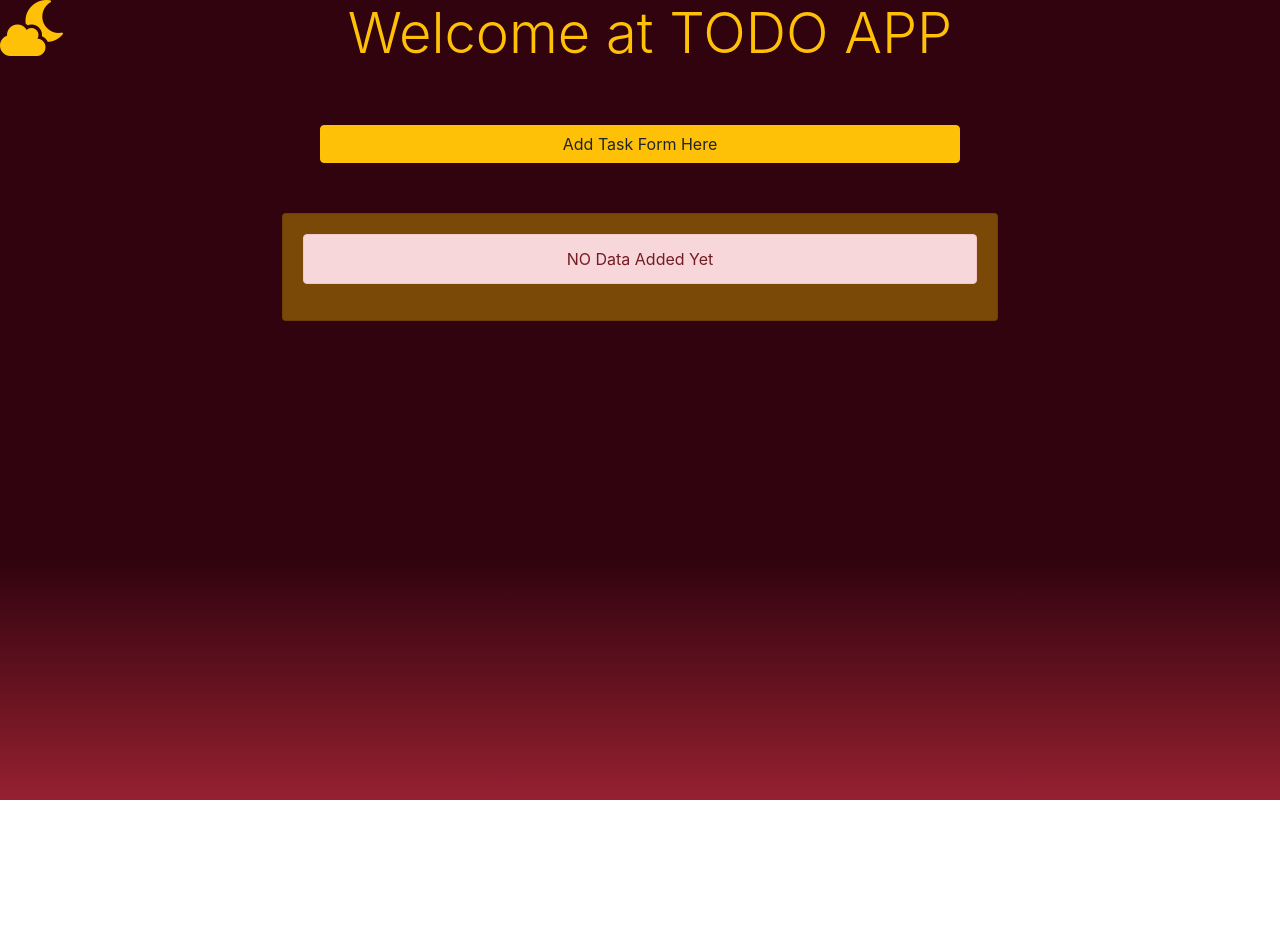
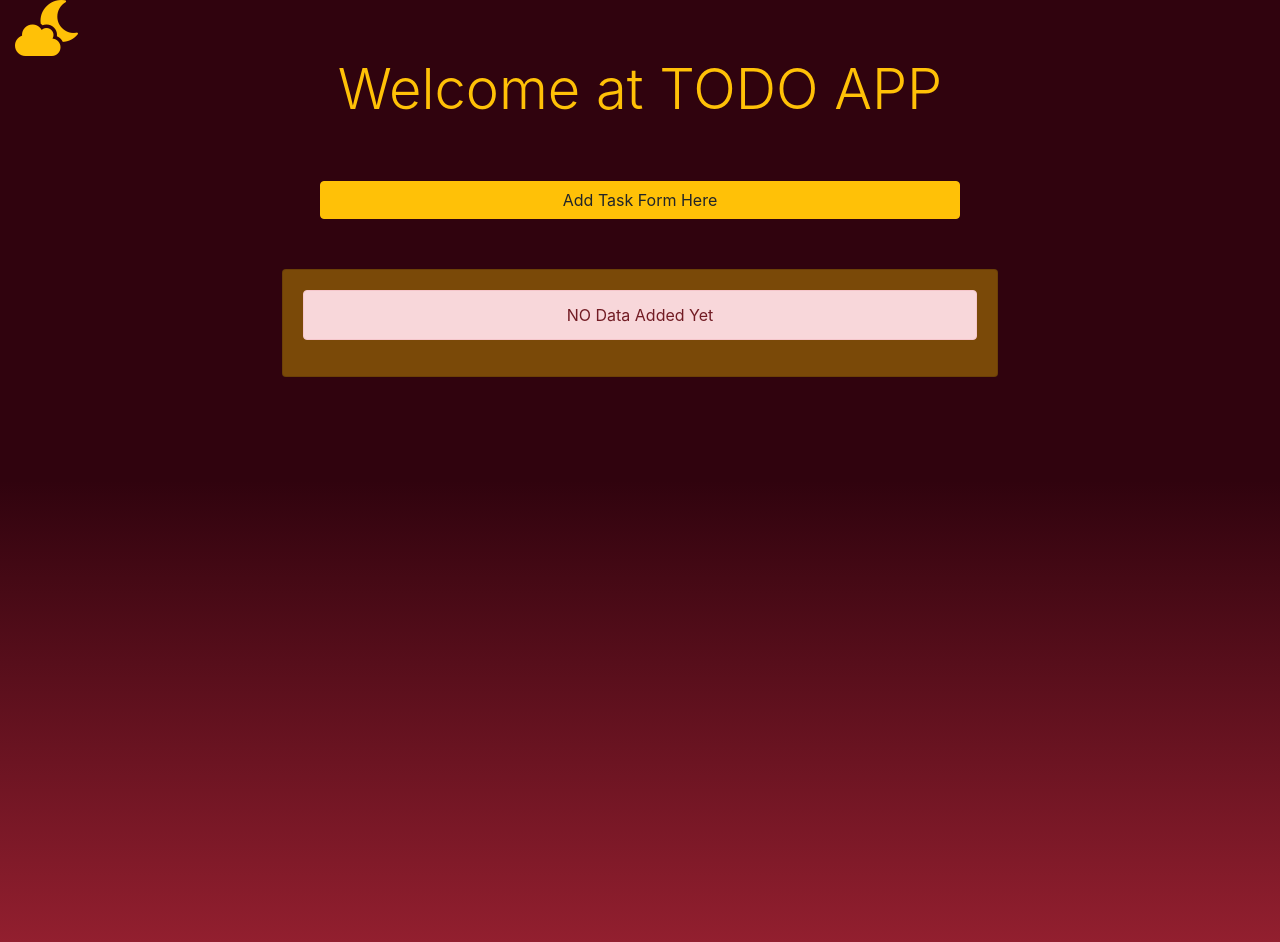
Before and after one commit to ahmedelzor/dotd-app-1, a plain HTML site: page index.html in a window 1280 px wide. Both pictures are taken after a click on the icon 10 px from the left and 28 px from the top of the page. Before the commit the page ends 800 px from the top, so only its background shows below. Drawn offline with Linux system fonts and the light colour scheme.

Commit message:
updat color

```diff
--- a/css/main.css
+++ b/css/main.css
@@ -1,15 +1,15 @@
 .layout{
     background-size: 100% 100%;
-    background: linear-gradient(to bottom , rgb(26, 15, 1) 70% , rgb(121, 76, 10));
-    height: 100vh;
+    background: linear-gradient(to bottom , rgb(26, 15, 1) 50% , rgb(121, 76, 10));
+    height: 120vh;
     color: white;
 
 
 }
 .dark{
     background-size: 100% 100%;
-    background: linear-gradient(to bottom , rgb(48, 3, 14) 70% , rgb(150, 32, 48));
-    height: 100vh;
+    background: linear-gradient(to bottom , rgb(48, 3, 14) 50% , rgb(150, 32, 48));
+    height: 120vh;
     color: white;
 }
 .card{
@@ -29,12 +29,11 @@
    display: block;
 }
 .chack{
-    text-decoration: line-through;
     background-color: #333;
 }
 #mood{
     width: 20px;
-    float: left;
+   display: flex;
 }
 #modalbtn{
     margin: 50px 25%;
--- a/index.html
+++ b/index.html
@@ -12,7 +12,7 @@
 
 <body>
     <div class="layout">
-      <h1 class=" text-center display-4 text-warning "> <i  id="mood" class="fas fa-cloud-sun"></i> Welcome at TODO APP</h1>
+      <h1 class=" text-center display-4 text-warning col-md-12"> <i  id="mood" class=" col-md-12 fas fa-cloud-sun"></i> Welcome at TODO APP</h1>
         <button id="modalbtn" class="btn btn-warning w-50 " > Add Task Form Here </button>
         <div class="container col-md-7">
             <div class="card ">
```
